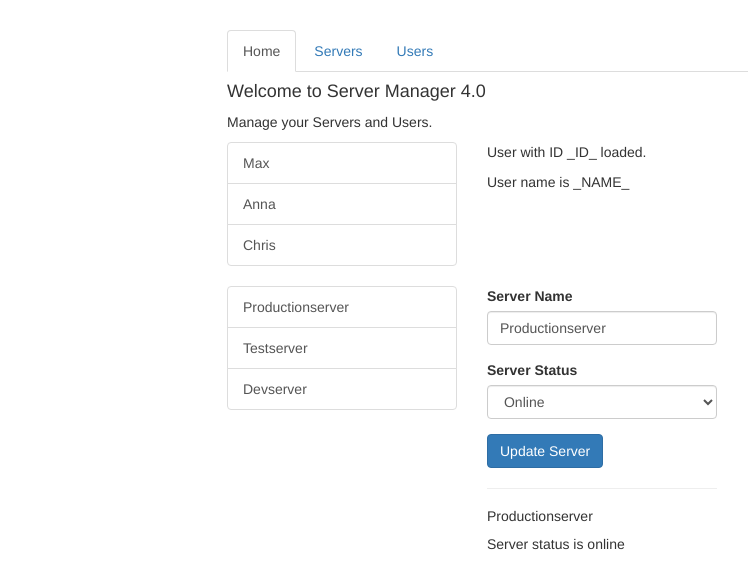
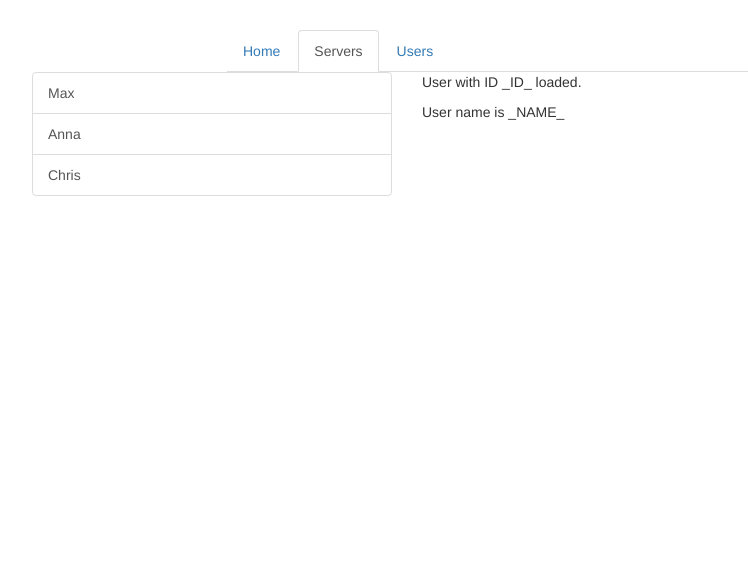
Before and after one commit to biswajeetbehera/MyAngularWork, an Angular app in the folder routing-start/: page /users in a window 1280 px wide. Shown: the top 588 px of the page, without its empty margins (38-786 px from the left). Built offline with nearby package versions, Linux system fonts and the light colour scheme.

Commit message:
Added routing hooks

```diff
--- a/routing-start/src/app/app.component.html
+++ b/routing-start/src/app/app.component.html
@@ -2,13 +2,24 @@
   <div class="row">
     <div class="col-xs-12 col-sm-10 col-md-8 col-sm-offset-1 col-md-offset-2">
       <ul class="nav nav-tabs">
-        <li role="presentation" class="active"><a href="#">Home</a></li>
-        <li role="presentation"><a href="#">Servers</a></li>
-        <li role="presentation"><a href="#">Users</a></li>
+        <li role="presentation"
+            routerLinkActive="active"
+            [routerLinkActiveOptions]="{ exact: true }">
+          <a routerLink="/">Home</a>
+        </li>
+        <li role="presentation"
+            routerLinkActive="active">
+          <a [routerLink]="['/users']">Servers</a>
+        </li>
+        <li role="presentation"
+            routerLinkActive="active">
+          <a routerLink="/servers">Users</a>
+        </li>
       </ul>
     </div>
   </div>
-  <div class="row">
+  <router-outlet></router-outlet>
+  <!-- <div class="row">
     <div class="col-xs-12 col-sm-10 col-md-8 col-sm-offset-1 col-md-offset-2">
       <app-home></app-home>
     </div>
@@ -22,5 +33,5 @@
     <div class="col-xs-12 col-sm-10 col-md-8 col-sm-offset-1 col-md-offset-2">
       <app-servers></app-servers>
     </div>
-  </div>
+  </div> -->
 </div>
--- a/routing-start/src/app/app.module.ts
+++ b/routing-start/src/app/app.module.ts
@@ -1,5 +1,5 @@
 import { BrowserModule } from '@angular/platform-browser';
-import { NgModule } from '@angular/core';
+import { NgModule, Component } from '@angular/core';
 import { FormsModule } from '@angular/forms';
 import { HttpModule } from '@angular/http';
 
@@ -11,6 +11,13 @@
 import { EditServerComponent } from './servers/edit-server/edit-server.component';
 import { ServerComponent } from './servers/server/server.component';
 import { ServersService } from './servers/servers.service';
+import { Routes, RouterModule } from '@angular/router';
+
+const appRoutes: Routes = [
+  { path: '', component: HomeComponent, pathMatch: 'full' },
+  { path: 'users', component: UsersComponent },
+  { path: 'servers', component: ServersComponent }
+];
 
 @NgModule({
   declarations: [
@@ -25,7 +32,8 @@
   imports: [
     BrowserModule,
     FormsModule,
-    HttpModule
+    HttpModule,
+    RouterModule.forRoot(appRoutes),
   ],
   providers: [ServersService],
   bootstrap: [AppComponent]
```
Also changed, not shown: 1 other file (tests, documents, lock files or other folders).
